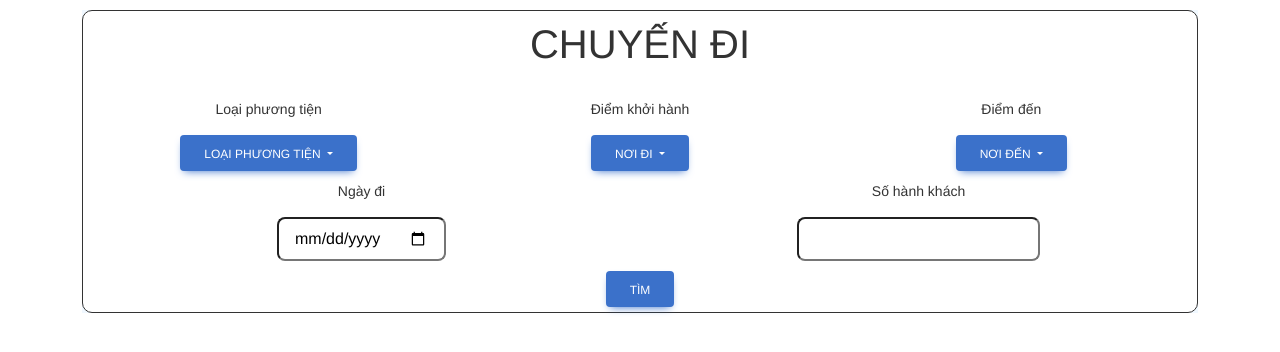
After one commit to MNCuong/webdulich, a PHP site: page /duan1nhom2/chuyenDi.php in a window 1280 px wide. The commit adds this page. Shown: the top 352 px of the page. Run offline with PHP 8.4, Linux system fonts and the light colour scheme; some libraries are stand-ins or nearby versions.

Commit message:
sua danh sach chuyen di

```diff
--- a/TimChuyenDi.php
+++ b/TimChuyenDi.php
@@ -75,7 +75,6 @@
                 </div>
 
                 <div class="col">
-
                     <p class="text-center">Từ</p>
                     <div class="dropdown d-flex justify-content-center">
                         <button type="button" class="btn btn-primary dropdown-toggle" data-bs-toggle="dropdown"
--- /dev/null
+++ b/chuyenDi.php
@@ -0,0 +1,114 @@
+<!DOCTYPE html>
+<html lang="en">
+
+<head>
+    <meta charset="UTF-8">
+    <meta name="viewport" content="width=device-width, initial-scale=1.0">
+    <title>Document</title>
+
+    <link rel="stylesheet" href="style.css">
+    <link href="https://cdn.jsdelivr.net/npm/bootstrap@5.3.1/dist/css/bootstrap.min.css" rel="stylesheet">
+    <link href="https://cdnjs.cloudflare.com/ajax/libs/font-awesome/6.0.0/css/all.min.css" rel="stylesheet" />
+    <link href="https://fonts.googleapis.com/css?family=Roboto:300,400,500,700&display=swap" rel="stylesheet" />
+    <link href="https://cdnjs.cloudflare.com/ajax/libs/mdb-ui-kit/6.4.1/mdb.min.css" rel="stylesheet" />
+
+    <script src="https://cdn.jsdelivr.net/npm/bootstrap@5.3.1/dist/js/bootstrap.bundle.min.js"></script>
+
+</head>
+
+<body>
+    <div class="container marginTop">
+
+        <form action="">
+            <div class="container marginTop" style="border-style: solid; border-width: 1px; border-radius: 10px;">
+                <div class="row text-uppercase text-center fs-1">
+                    <p>Chuyến đi</p>
+                </div>
+                <div class="row">
+                    <div class="col">
+                        <p class="text-center">Loại phương tiện</p>
+                        <div class="dropdown d-flex justify-content-center">
+                            <button type="button" class="btn btn-primary dropdown-toggle" data-bs-toggle="dropdown" id="selectedItem1">Loại phương tiện
+                            </button>
+                            <ul class="dropdown-menu">
+                                <li><a class="dropdown-item" href="#" onclick="selectItem1('Máy bay')">Máy bay</a></li>
+                                <li><a class="dropdown-item" href="#" onclick="selectItem1('Xe khách')">Xe khách</a></li>
+                                <li><a class="dropdown-item" href="#" onclick="selectItem1('Tàu hoả')">Tàu hoả</a></li>
+                            </ul>
+                        </div>
+                    </div>
+
+                    <div class="col">
+                        <p class="text-center">Điểm khởi hành</p>
+                        <div class="dropdown d-flex justify-content-center">
+                            <button type="button" class="btn btn-primary dropdown-toggle" data-bs-toggle="dropdown" id="selectedItem2">Nơi đi
+                            </button>
+                            <ul class="dropdown-menu">
+                                <li><a class="dropdown-item" href="#" onclick="selectItem2('Hà Nội')">Hà Nội</a></li>
+                                <li><a class="dropdown-item" href="#" onclick="selectItem2('Hạ Long')">Hạ Long</a></li>
+                                <li><a class="dropdown-item" href="#" onclick="selectItem2('Đà Lạt')">Đà Lạt</a></li>
+                            </ul>
+                        </div>
+                    </div>
+                    <div class="col">
+                        <p class="text-center">Điểm đến</p>
+                        <div class="dropdown d-flex justify-content-center">
+                            <button type="button" class="btn btn-primary dropdown-toggle" data-bs-toggle="dropdown" id="selectedItem3">Nơi đến
+                            </button>
+                            <ul class="dropdown-menu">
+                                <li><a class="dropdown-item" href="#" onclick="selectItem3('Hà Nội')">Hà Nội</a></li>
+                                <li><a class="dropdown-item" href="#" onclick="selectItem3('Hạ Long')">Hạ Long</a></li>
+                                <li><a class="dropdown-item" href="#" onclick="selectItem3('Đà Lạt')">Đà Lạt</a></li>
+                            </ul>
+                        </div>
+                    </div>
+
+
+                </div>
+
+                <div class="row">
+                    <div class="col">
+                        <p class="text-center">Ngày đi</p>
+                        <div class="form-outline d-flex justify-content-center">
+                            <input type="date" id="typeNumber" class="form-control-lg" />
+                        </div>
+
+                    </div>
+                    <div class="col">
+                        <p class="text-center">Số hành khách</p>
+                        <div class="form-outline d-flex justify-content-center">
+                            <input type="number" id="typeNumber" min="1" class="form-control-lg" />
+                        </div>
+                    </div>
+
+                </div>
+                <div class="row">
+                    <div class="col d-flex justify-content-center">
+
+                        <input type="button" class="btn btn-primary" name="tim" value="Tìm">
+                    </div>
+                </div>
+            </div>
+        </form>
+
+        <script>
+            function selectItem3(item) {
+                document.getElementById('selectedItem1').textContent = `${item}`;
+
+
+            }
+
+            function selectItem2(item) {
+                document.getElementById('selectedItem2').textContent = `${item}`;
+
+            }
+
+            function selectItem3(item) {
+
+                document.getElementById('selectedItem3').textContent = `${item}`;
+
+            }
+        </script>
+</body>
+
+</html>
--- a/style.css
+++ b/style.css
@@ -16,5 +16,44 @@ form {
 }
 
 .row {
-	padding: 25px 0px 25px 0px;
+	padding: 5px 0px 5px 0px;
+	margin: auto;
 }
+
+.border {
+	border-style: solid;
+	border-width: 1px;
+	border-radius: 10px;
+}
+
+.padding {
+	padding: 10px 10px 10px 10px;
+}
+
+.col {
+	text-align: center;
+}
+
+.container {
+	margin: 10px 10px 10px 10px;
+	width: 500px;
+	font-family: "Helvetica Neue", Helvetica, Arial, sans-serif;
+	font-size: 14px;
+	line-height: 1.42857143;
+	color: #333;
+	background-color: #fff;
+}
+
+.giaVe {
+	color: red;
+}
+
+.button {
+	padding: 10px 20px 10px 20px;
+	color: white;
+	background: cornflowerblue;
+	border-style: solid;
+	border-width: 1px;
+	border-radius: 10px;
+	border-color: cornflowerblue;
+}
```
Also changed, not shown: danhSachChuyenDi.php (added, +25 -0 lines), itemChuyenDi.php (added, +43 -0 lines), 1 other file.
